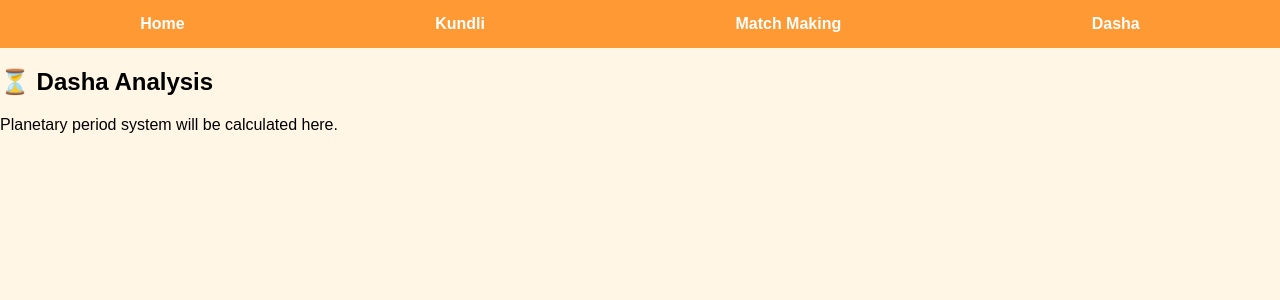
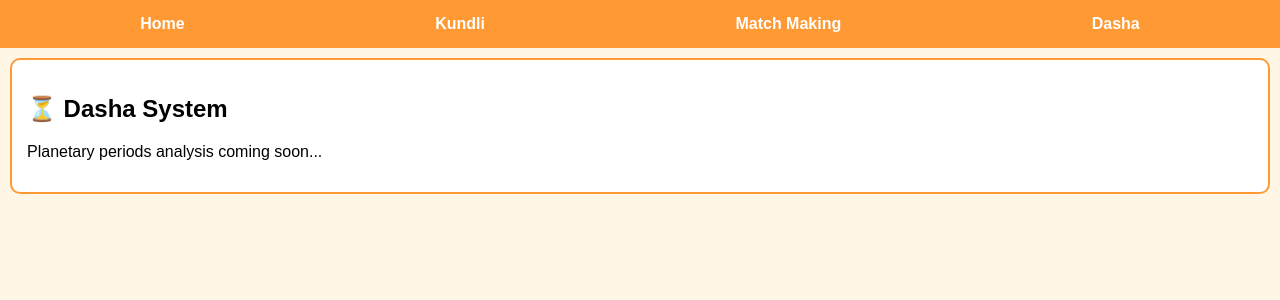
Before and after one commit to punithkumar686-sketch/astrology-app, a Flask app: page /dasha in a window 1280 px wide. Shown: the top 300 px of the page. Run offline with Flask 3, Linux system fonts and the light colour scheme.

Commit message:
Update dasha.html

```diff
--- a/templates/dasha.html
+++ b/templates/dasha.html
@@ -1,10 +1,8 @@
 {% extends "base.html" %}
 
 {% block content %}
-
-<div class="card">
-    <h2>⏳ Dasha Analysis</h2>
-    <p>Planetary period system will be calculated here.</p>
+<div class="box">
+    <h2>⏳ Dasha System</h2>
+    <p>Planetary periods analysis coming soon...</p>
 </div>
-
 {% endblock %}
```
